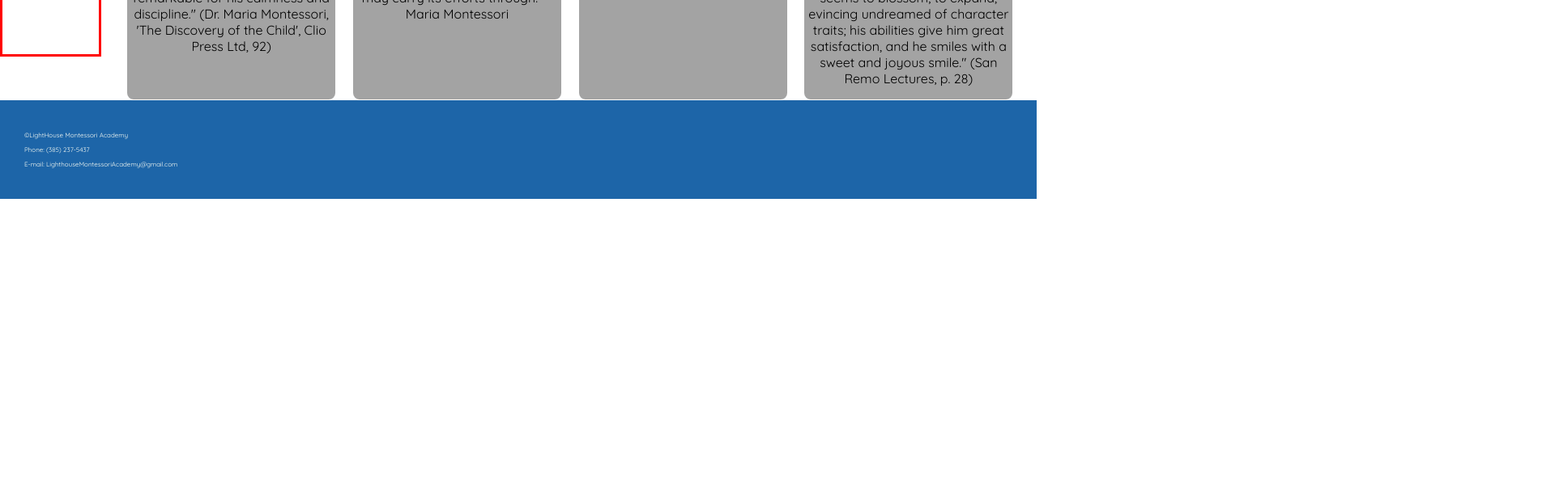
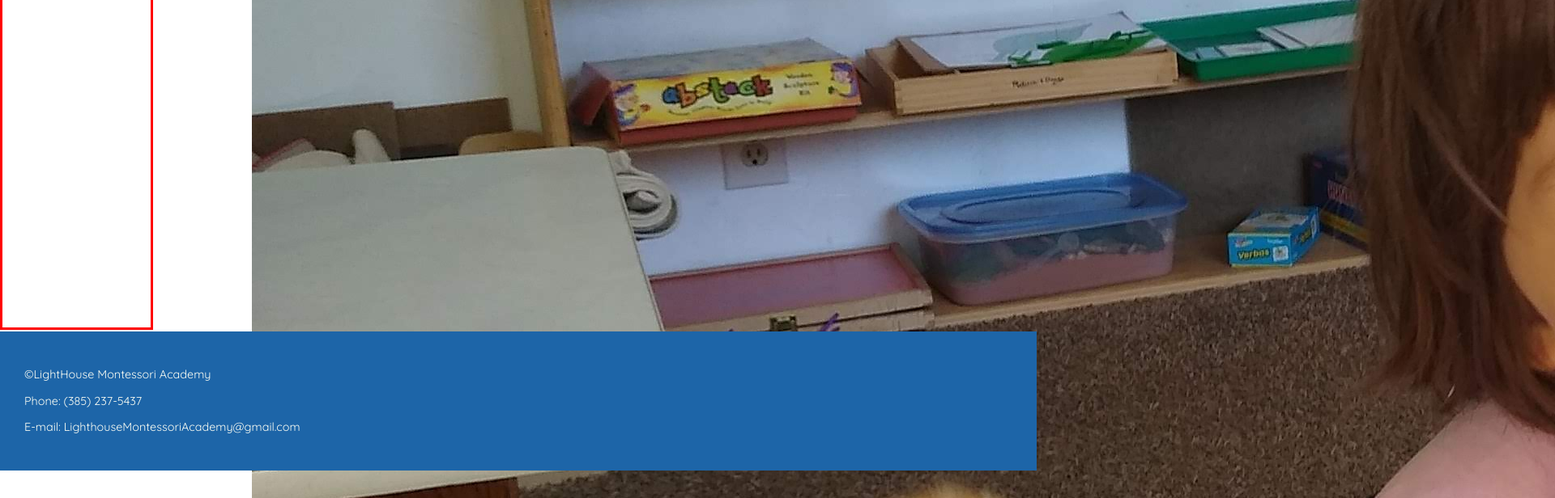
Before and after one commit to MichiMar/lighthouse-academy-newwebsite, a React (Create React App) app: page / in a window 1280 px wide. Shown: the part 800-1416 px from the top of the page at 81% size, 1920 px wide, since content can reach past the window. Before the commit the page ends 1046 px from the top, so only its background shows below. Built offline with nearby package versions, Linux system fonts and the light colour scheme.

Commit message:
images added to homepage

```diff
--- a/src/pages/home.js
+++ b/src/pages/home.js
@@ -41,6 +41,7 @@ export default class Home extends Component {
                     // style={{ backgroundImage: `url(${confidentImg})` }}
                     onClick={this.handleLinkClick}
                   >
+                    <img src={confidentImg} />
                     <p>
                       Practical life activities develop organization and focus
                       skills. When the child is able to take care of himself and
@@ -62,6 +63,7 @@ export default class Home extends Component {
                     // style={{ backgroundImage: `url(${world})` }}
                     onClick={this.handleLinkClick}
                   >
+                    <img src={world} />
                     <p>
                       Cultural experiences in geography, history, zoology,
                       botany, dance, music and art. We put the world at the
@@ -88,6 +90,7 @@ export default class Home extends Component {
                     // style={{ backgroundImage: `url(${emotionalInteligent})` }}
                     onClick={this.handleLinkClick}
                   >
+                    <img src={emotionalInteligent} />
                     <p>
                       Peace education helps children learn to contribute, set
                       boundaries or respect, handle conflict wisely, understand
@@ -111,6 +114,7 @@ export default class Home extends Component {
                     // style={{ backgroundImage: `url(${comunication})` }}
                     onClick={this.handleLinkClick}
                   >
+                    <img src={comunication} />
                     <p>
                       Language used to connect and belong through listening,
                       speaking, reading and writing in Spanish and English. We
@@ -133,6 +137,7 @@ export default class Home extends Component {
                     // style={{ backgroundImage: `url(${solverProblem})` }}
                     onClick={this.handleLinkClick}
                   >
+                    <img src={solverProblem} />
                     <p>
                       Math exercises that are challenging, understandable and
                       enjoyable.
@@ -152,6 +157,7 @@ export default class Home extends Component {
                     // style={{ backgroundImage: `url(${creative})` }}
                     onClick={this.handleLinkClick}
                   >
+                    <img src={creative} />
                     <p>
                       Cultural experiences in geography, history, zoology,
                       botany, dance, music and art. We put the world at the
--- a/src/styles/App.css
+++ b/src/styles/App.css
@@ -10,7 +10,6 @@
   display: flex;
   flex-direction: column;
   justify-content: center;
-  /* height: 100vh; */
   /* width: 100vw; */
 }
 
@@ -24,9 +23,9 @@
   flex-direction: column;
   justify-content: center;
   text-justify: auto;
-  font-size: 0.5em;
+  font-size: 0.9em;
   background-color: #1d65a8;
   color: #fcfef4;
-  margin-top: 0px;
+  margin-top: 10px;
   padding: 30px;
 }
--- a/src/styles/home.scss
+++ b/src/styles/home.scss
@@ -2,15 +2,13 @@
   display: flex;
   flex-direction: row;
   align-items: center;
-  margin: 0px;
-  // height: ;
-  width: 99vw;
+  height: 150vh;
 
   .navbar {
-    width: 45vw;
-    height: 100vh;
+    width: 300px;
+    height: 150vh;
     padding: 5px;
-    margin: 0 15px 0 0;
+    margin: 0 10px 0 0;
     border: 3px solid red;
     display: flex;
     flex-direction: column;
@@ -34,21 +32,15 @@
         text-align: center;
         grid-gap: 2%;
 
-        .topic-block {
-          background-color: rgb(163, 163, 163);
-          border-radius: 8px;
-        }
-
         .images-wrapper-upper-block {
           display: grid;
           grid-gap: 2%;
           grid-template-columns: 1fr 3fr;
 
-          // .topic-block {
-          //   background-color: rgb(163, 163, 163);
-          //   border-radius: 8px;
-
-          // }
+          .topic-block {
+            background-color: rgb(163, 163, 163);
+            border-radius: 8px;
+          }
         }
 
         .images-wrapper-lower-block {
@@ -57,10 +49,10 @@
           grid-column-gap: 2%;
           height: fit-content;
 
-          // .topic-block {
-          //   background-color: rgb(163, 163, 163);
-          //   border-radius: 8px;
-          // }
+          .topic-block {
+            background-color: rgb(163, 163, 163);
+            border-radius: 8px;
+          }
         }
       }
     }
```
